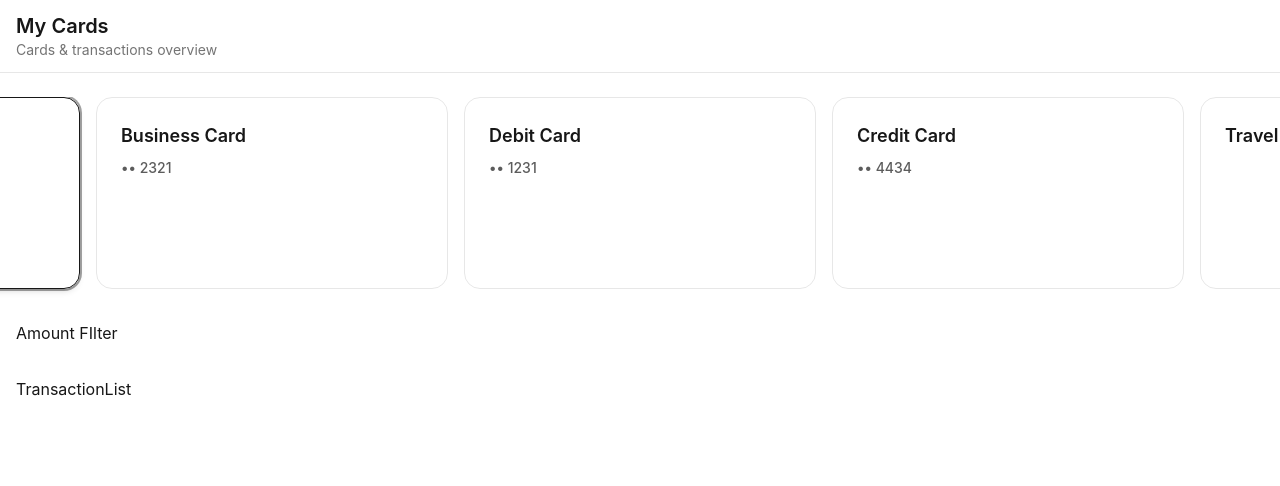
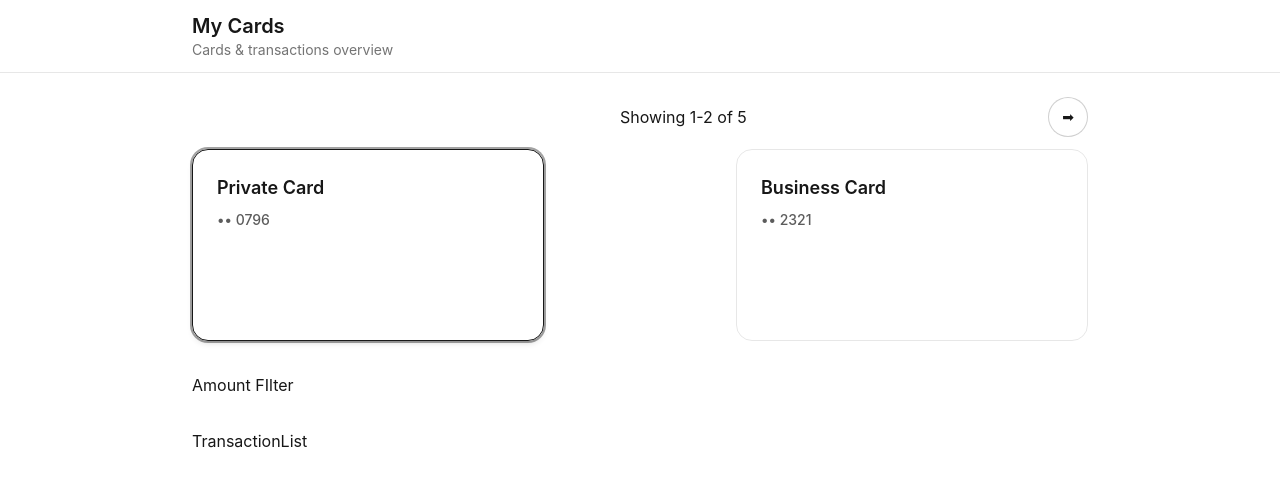
Before and after one commit to sujaymohithe/my-cards, a React (Vite) app: page / in a window 1280 px wide. Shown: the top 486 px of the page. Built offline with nearby package versions, Linux system fonts and the light colour scheme.

Commit message:
feat: replace CardList with CardCarousel and add pagination with responsive behavior

```diff
--- /dev/null
+++ b/src/components/cards/CardCarousel.tsx
@@ -0,0 +1,104 @@
+import type { Card } from "@/domain/types";
+import { cn } from "@/lib";
+import { CardItem } from "./CardItem";
+import { useIsSmallerViewport } from "@/hooks";
+import { useMemo, useState } from "react";
+import { CardNavigation } from "./CardNavigation";
+
+interface CardCarouselProps {
+  cards: Card[];
+  selectedCardId: string | null;
+  onSelect: (cardId: string) => void;
+  loading: boolean;
+}
+
+/**
+ * A component to display a responsive carousel of cards.
+ * It takes an array of `Card` objects and displays a subset of them.
+ * The number of cards displayed is determined by the screen size.
+ * On mobile, it displays 1 card, while on non-mobile devices, it displays 2 cards.
+ * It also provides navigation controls to move between the cards.
+ *
+ * @param {CardCarouselProps} props - The props for the component
+ * @param {Card[]} props.cards - The array of `Card` objects to display
+ * @param {string | null} props.selectedCardId - The ID of the selected card
+ * @param {(cardId: string) => void} props.onSelect - The function to call when a card is selected
+ * @param {boolean} props.loading - Whether the data is being loaded
+ */
+export function CardCarousel({
+  cards,
+  selectedCardId,
+  onSelect,
+  loading,
+}: CardCarouselProps) {
+  const isSmallerViewport = useIsSmallerViewport();
+  // Display 1 card on mobile, 2 cards on non-mobile
+  const visibleCount = isSmallerViewport ? 1 : 2;
+
+  const [page, setPage] = useState(0);
+  const pageCount = useMemo(
+    () => Math.max(1, Math.ceil(cards.length / visibleCount)),
+    [cards.length, visibleCount],
+  );
+
+  const safePage = Math.min(page, pageCount - 1);
+  const start = safePage * visibleCount;
+
+  const visibleCards = useMemo(
+    () => cards.slice(start, start + visibleCount),
+    [cards, start, visibleCount],
+  );
+
+  const canPrev = safePage > 0;
+  const canNext = safePage < pageCount - 1;
+
+  const prev = () => setPage((p) => Math.max(0, p - 1));
+  const next = () => setPage((p) => Math.min(pageCount - 1, p + 1));
+
+  const getPageInfo = () => {
+    const from = start + 1;
+    const to = Math.min(start + visibleCount, cards.length);
+
+    const range = from === to ? `${from}` : `${from}-${to}`;
+    return `Showing ${range} of ${cards.length}`;
+  };
+
+  if (loading) {
+    return (
+      <div className="text-foreground/70 mx-auto w-full text-center">
+        Loading cards…
+      </div>
+    );
+  }
+
+  return (
+    <div className="space-y-3">
+      <CardNavigation
+        canPrev={canPrev}
+        canNext={canNext}
+        prev={prev}
+        next={next}
+        pageInfo={getPageInfo()}
+      />
+
+      <div className="grid place-items-center gap-4 sm:grid-cols-2 sm:place-items-start">
+        {visibleCards.map((card, index) => (
+          <div
+            key={card.id}
+            className={cn(
+              "w-fit",
+              index === 1 && "sm:justify-self-end",
+              index === 0 && "sm:justify-self-start",
+            )}
+          >
+            <CardItem
+              card={card}
+              selected={card.id === selectedCardId}
+              onSelect={() => onSelect(card.id)}
+            />
+          </div>
+        ))}
+      </div>
+    </div>
+  );
+}
--- a/src/components/cards/CardList.tsx
+++ /dev/null
@@ -1,46 +0,0 @@
-import type { Card } from "@/domain/types";
-import { cn } from "@/lib";
-import { CardItem } from "./CardItem";
-
-interface CardListProps {
-  cards: Card[];
-  selectedCardId: string | null;
-  onSelect: (cardId: string) => void;
-  loading: boolean;
-}
-
-export function CardList({
-  cards,
-  selectedCardId,
-  onSelect,
-  loading,
-}: CardListProps) {
-  if (loading) {
-    return (
-      <div className="text-foreground/70 mx-auto w-full text-center">
-        Loading cards…
-      </div>
-    );
-  }
-
-  return (
-    <div className="flex flex-row items-center justify-center gap-4">
-      {cards.map((card, index) => (
-        <div
-          key={card.id}
-          className={cn(
-            "w-fit",
-            index === 1 && "sm:justify-self-end",
-            index === 0 && "sm:justify-self-start",
-          )}
-        >
-          <CardItem
-            card={card}
-            selected={card.id === selectedCardId}
-            onSelect={() => onSelect(card.id)}
-          />
-        </div>
-      ))}
-    </div>
-  );
-}
--- /dev/null
+++ b/src/components/cards/CardNavigation.tsx
@@ -0,0 +1,64 @@
+import { Button } from "@/components/ui";
+
+interface CardNavigationProps {
+  canPrev: boolean;
+  canNext: boolean;
+  prev: () => void;
+  next: () => void;
+  pageInfo: string;
+}
+
+/**
+ * A component to display card navigation controls.
+ * It displays previous and next buttons, and a page info string.
+ * The previous and next buttons are only displayed if the corresponding
+ * `canPrev` and `canNext` props are true.
+ * The page info string is displayed in the center of the component.
+ *
+ * @param {CardNavigationProps} props - The props for the component
+ * @param {boolean} props.canPrev - Whether to display the previous button
+ * @param {boolean} props.canNext - Whether to display the next button
+ * @param {() => void} props.prev - The function to call when the previous button is clicked
+ * @param {() => void} props.next - The function to call when the next button is clicked
+ * @param {string} props.pageInfo - The page info string to display
+ */
+export function CardNavigation({
+  canPrev,
+  canNext,
+  prev,
+  next,
+  pageInfo,
+}: CardNavigationProps) {
+  const navButtonClass =
+    "bg-background hover:bg-foreground/5 h-10 w-10 rounded-full p-0";
+
+  return (
+    <div className="flex w-full items-center">
+      <div className="flex-1">
+        {canPrev && (
+          <Button
+            title="Previous"
+            onClick={prev}
+            aria-label="Previous cards"
+            className={navButtonClass}
+          >
+            <span className="leading-none">&#x2B05;</span>
+          </Button>
+        )}
+      </div>
+      <div className="flex-1 justify-center">{pageInfo}</div>
+      <div className="justify-end">
+        {canNext && (
+          <Button
+            title="Next"
+            onClick={next}
+            aria-label="Next cards"
+            className={navButtonClass}
+          >
+            <span className="leading-none">&#x27A1;</span>
+          </Button>
+        )}
+      </div>
+    </div>
+  );
+}
--- a/src/components/cards/index.ts
+++ b/src/components/cards/index.ts
@@ -1,2 +1,3 @@
-export { CardList } from "./CardList";
+export { CardCarousel } from "./CardCarousel";
 export { CardItem } from "./CardItem";
+export { CardNavigation } from "./CardNavigation";
--- a/src/hooks/index.ts
+++ b/src/hooks/index.ts
@@ -1,2 +1,3 @@
 export { useCards } from "./useCards";
 export { useTransactions } from "./useTransactions";
+export { useIsSmallerViewport } from "./useIsSmallerViewport";
--- /dev/null
+++ b/src/hooks/useIsSmallerViewport.ts
@@ -0,0 +1,33 @@
+import { useState, useEffect } from "react";
+
+/**
+ * Hook to determine if the viewport is smaller than the given breakpoint.
+ *
+ * Default breakpoint (780px) matches the custom `sm` breakpoint
+ * defined in the global CSS configuration.
+ *
+ * This ensures JS-driven responsive logic stays aligned with
+ * CSS responsive behavior.
+ */
+export const useIsSmallerViewport = (breakpoint = 780) => {
+  const [isSmallerViewport, setIsSmallerViewport] = useState(false);
+
+  useEffect(() => {
+    if (typeof window === "undefined") {
+      return;
+    }
+
+    /**
+     * Handle resize event to set the smaller view
+     */
+    const handleResize = () => {
+      setIsSmallerViewport(window.innerWidth < breakpoint);
+    };
+
+    handleResize(); // Initial check
+    window.addEventListener("resize", handleResize);
+    return () => window.removeEventListener("resize", handleResize);
+  }, [breakpoint]);
+
+  return isSmallerViewport;
+};
--- a/src/pages/Dashboard.tsx
+++ b/src/pages/Dashboard.tsx
@@ -1,4 +1,4 @@
-import { CardList } from "@/components/cards";
+import { CardCarousel } from "@/components/cards";
 import { ErrorBanner, Section } from "@/components/ui";
 import { useCards, useTransactions } from "@/hooks";
 import { useState } from "react";
@@ -58,12 +58,12 @@ export function Dashboard() {
   return (
     <div className="flex flex-1 flex-col space-y-8 overflow-hidden">
       <Section className="shrink-0">
-        <CardList
+        <CardCarousel
           cards={cards}
           onSelect={onSelectCard}
           selectedCardId={selectedCardId}
           loading={loadingCards}
-        ></CardList>
+        ></CardCarousel>
       </Section>
 
       <Section className="shrink-0">Amount FIlter</Section>
--- a/src/styles/globals.css
+++ b/src/styles/globals.css
@@ -8,6 +8,21 @@
   --color-foreground: #171717;
   --color-error: #ff0000;
   --color-success: #008000;
+
+  /*
+  |--------------------------------------------------------------------------
+  | Custom Breakpoints
+  |--------------------------------------------------------------------------
+  | Replaced Tailwind defaults to align with CardItem (fixed w-88) layout.
+  | Default breakpoints caused premature wrapping, so values were
+  | adjusted to match real viewport constraints (sm = 780px).
+  | Keeps responsive behavior predictable and centralized.
+  | Note - refer useIsSmallerViewport hook
+  */
+  --breakpoint-*: initial;
+  --breakpoint-sm: 48.75rem; /* 780px */
+  --breakpoint-md: 64rem; /* 1024px */
+  --breakpoint-lg: 80rem; /* 1280px */
 
   /*
   |--------------------------------------------------------------------------
@@ -45,6 +60,24 @@
   :root {
     --container-pad: 1rem;
   }
+
+  @media (min-width: 48.75rem) {
+    :root {
+      --container-pad: 1rem;
+    }
+  }
+
+  @media (min-width: 64rem) {
+    :root {
+      --container-pad: 6rem;
+    }
+  }
+
+  @media (min-width: 80rem) {
+    :root {
+      --container-pad: 12rem;
+    }
+  }
 }
 
 @utility container {
```
